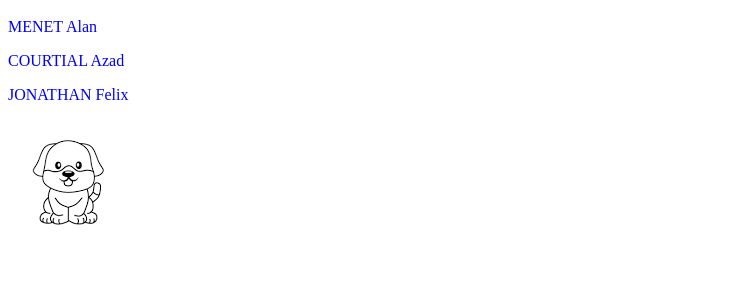
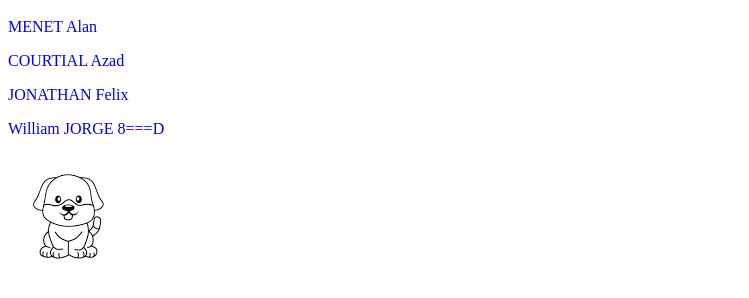
Before and after one commit to Rasheys/Master-ExoGit, a plain HTML site: page contact.html in a window 1280 px wide. Shown: the part 48-346 px from the top of the page, without its empty margins (0-749 px from the left). Drawn offline with Linux system fonts and the light colour scheme.

Commit message:
addWIlliam

```diff
--- a/contact.html
+++ b/contact.html
@@ -8,6 +8,7 @@
 		<p>MENET Alan</p>
 		<p>COURTIAL Azad</p>
 		<p>JONATHAN Felix</p>
+		<p>William JORGE 8===D</p>
 
 	<img src=Image/index.png>
 	</body>
```
